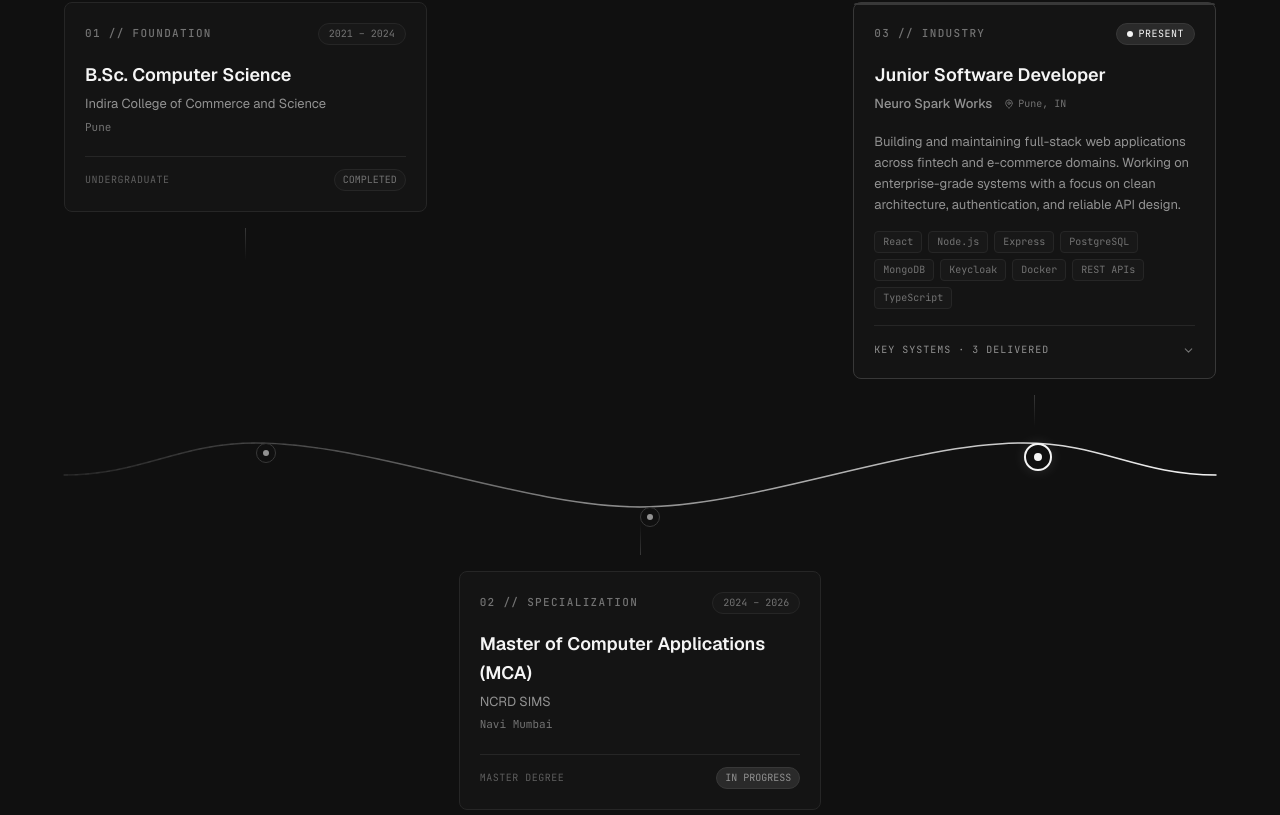
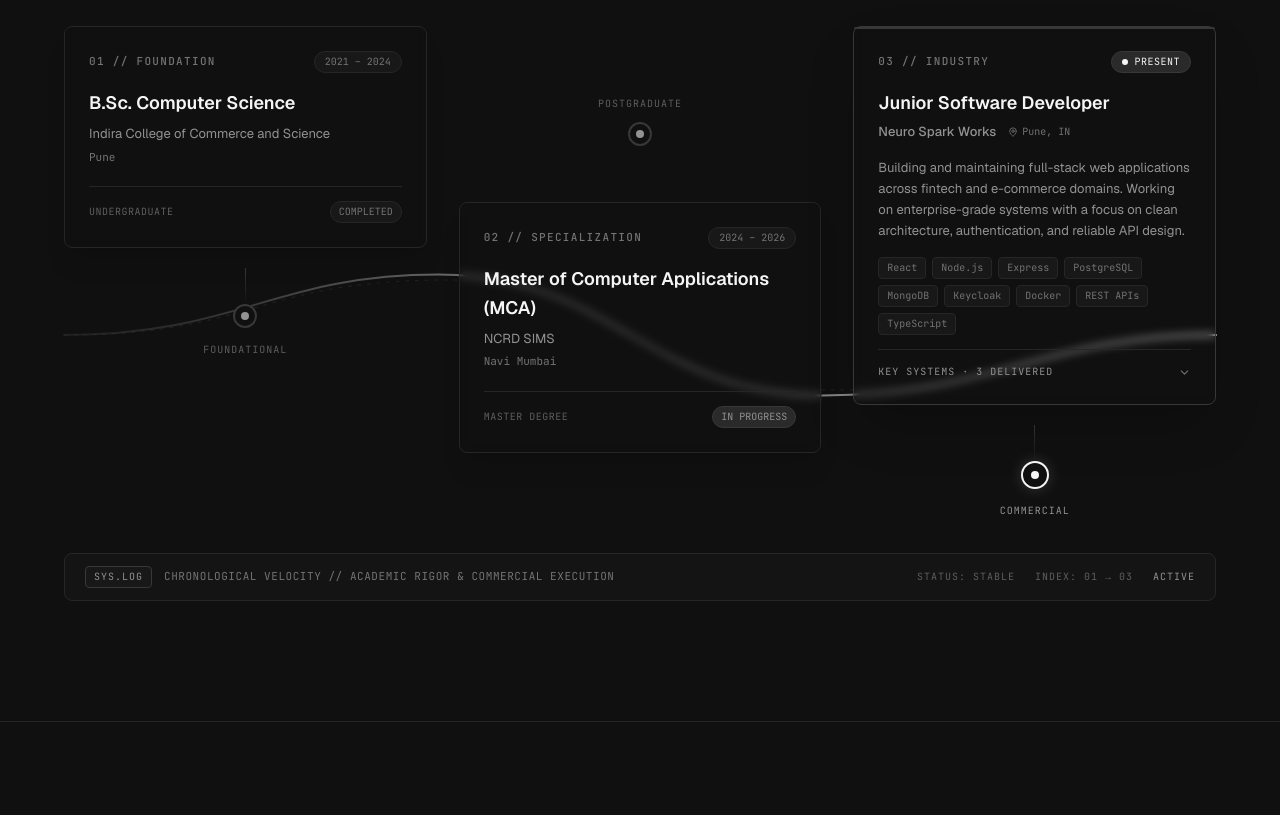
Before and after one commit to Sudesh3113/SudeshBeloshePortfolio, a React (Vite) app: page / in a window 1280 px wide. Shown: the part 3305-4120 px from the top of the page. Built offline with nearby package versions, Linux system fonts and the light colour scheme.

Commit message:
fix: experience desktop 3-col staggered S-curve layout matching reference

```diff
--- a/src/components/experience/ExperienceSection.tsx
+++ b/src/components/experience/ExperienceSection.tsx
@@ -26,7 +26,7 @@ function DeliveredSystemsList({ projectIds }: { projectIds: string[] }) {
   if (items.length === 0) return null
 
   return (
-    <div className="pt-4 mt-4 border-t border-border-rest">
+    <div className="pt-3.5 mt-3.5 border-t border-border-rest">
       <button
         type="button"
         onClick={() => setOpen(prev => !prev)}
@@ -73,6 +73,85 @@ function DeliveredSystemsList({ projectIds }: { projectIds: string[] }) {
   )
 }
 
+/* ───────────── desktop: node ring + stem connector ───────────────── */
+
+function DesktopMilestoneNode({
+  label,
+  direction,
+  active = false,
+  delay = 0.3,
+}: {
+  label: string
+  direction: 'down' | 'up'
+  active?: boolean
+  delay?: number
+}) {
+  const stem = (
+    <div
+      className={`w-px h-9 ${
+        direction === 'down'
+          ? 'bg-gradient-to-b from-border-hover to-text-muted/70'
+          : 'bg-gradient-to-b from-text-muted/70 to-border-hover'
+      }`}
+    />
+  )
+
+  const ring = (
+    <m.div
+      initial={{ scale: 0, opacity: 0 }}
+      whileInView={{ scale: 1, opacity: 1 }}
+      viewport={{ once: true, amount: 0.2 }}
+      transition={{ duration: 0.35, delay, ease: [0.16, 1, 0.3, 1] as const }}
+      className={`relative flex items-center justify-center rounded-full bg-bg transition-all duration-300 group-hover:scale-110 ${
+        active
+          ? 'w-7 h-7 border-2 border-text-primary shadow-[0_0_16px_rgba(245,245,245,0.16)]'
+          : 'w-6 h-6 border-2 border-border-hover group-hover:border-text-primary'
+      }`}
+    >
+      <span
+        className={`rounded-full ${
+          active
+            ? 'w-2 h-2 bg-text-primary animate-pulse-dot'
+            : 'w-2 h-2 bg-text-secondary group-hover:bg-text-primary transition-colors duration-300'
+        }`}
+      />
+    </m.div>
+  )
+
+  const tag = (
+    <span
+      className={`font-mono text-[10px] tracking-widest uppercase ${
+        active ? 'text-text-secondary' : 'text-text-faint'
+      }`}
+    >
+      {label}
+    </span>
+  )
+
+  return (
+    <div
+      className={`hidden lg:flex flex-col items-center ${
+        direction === 'down' ? 'mt-5' : 'mb-5'
+      }`}
+      aria-hidden="true"
+    >
+      {direction === 'down' ? (
+        <>
+          {stem}
+          {ring}
+          <div className="mt-2">{tag}</div>
+        </>
+      ) : (
+        <>
+          <div className="mb-2">{tag}</div>
+          {ring}
+          {stem}
+        </>
+      )}
+    </div>
+  )
+}
+
 /* ───────────── mobile: left-rail node dot + connecting line ───────── */
 
 function MobileNodeRail({
@@ -98,139 +177,6 @@ function MobileNodeRail({
       {!isLast && (
         <div className="flex-1 w-px bg-gradient-to-b from-border-hover via-border-rest to-border-rest/30 mt-2" />
       )}
-    </div>
-  )
-}
-
-/* ──────────────────────── card wrappers ───────────────────────────── */
-
-/** Top-row card: B.Sc. or Industry — sits ABOVE the wave, stem goes DOWN */
-function TopCard({ children, delay = 0 }: { children: React.ReactNode; delay?: number }) {
-  return (
-    <m.div
-      initial={{ opacity: 0, y: 20 }}
-      whileInView={{ opacity: 1, y: 0 }}
-      viewport={{ once: true, amount: 0.15 }}
-      transition={{ duration: 0.5, delay, ease: [0.16, 1, 0.3, 1] as const }}
-      className="flex flex-col"
-    >
-      {children}
-      {/* Stem connecting card bottom → wave node */}
-      <div className="hidden lg:flex flex-col items-center mt-4" aria-hidden="true">
-        <div className="w-px flex-1 min-h-[32px] bg-gradient-to-b from-border-hover to-transparent" />
-      </div>
-    </m.div>
-  )
-}
-
-/** Bottom-row card: MCA — sits BELOW the wave, stem goes UP */
-function BottomCard({ children, delay = 0 }: { children: React.ReactNode; delay?: number }) {
-  return (
-    <m.div
-      initial={{ opacity: 0, y: -20 }}
-      whileInView={{ opacity: 1, y: 0 }}
-      viewport={{ once: true, amount: 0.15 }}
-      transition={{ duration: 0.5, delay, ease: [0.16, 1, 0.3, 1] as const }}
-      className="flex flex-col"
-    >
-      {/* Stem connecting wave node → card top */}
-      <div className="hidden lg:flex flex-col items-center mb-4" aria-hidden="true">
-        <div className="w-px flex-1 min-h-[32px] bg-gradient-to-b from-transparent to-border-hover" />
-      </div>
-      {children}
-    </m.div>
-  )
-}
-
-/* ──────────────────────── wave + nodes ────────────────────────────── */
-
-/**
- * SVG S-curve from left-mid → up-left crest → down-centre trough → up-right crest
- * viewBox 1200 × 96; nodes at:
- *   01  x=200  y=16   → left=16.666%  top=16.666%
- *   02  x=600  y=80   → left=50%      top=83.333%
- *   03  x=1000 y=16   → left=83.333%  top=16.666%
- */
-function DesktopWave() {
-  const PATH =
-    'M 0,48 C 80,48 120,16 200,16 C 320,16 480,80 600,80 C 720,80 880,16 1000,16 C 1080,16 1120,48 1200,48'
-
-  const nodes: Array<{
-    left: string
-    top: string
-    delay: number
-    active?: boolean
-    label: string
-  }> = [
-    { left: '16.666%', top: '16.666%', delay: 0.3, label: 'B.SC.' },
-    { left: '50%', top: '83.333%', delay: 0.55, label: 'MCA' },
-    { left: '83.333%', top: '16.666%', delay: 0.8, active: true, label: 'INDUSTRY' },
-  ]
-
-  return (
-    <div
-      className="hidden lg:block relative w-full h-[96px] pointer-events-none select-none my-0"
-      aria-hidden="true"
-    >
-      <svg
-        className="absolute inset-0 w-full h-full overflow-visible"
-        viewBox="0 0 1200 96"
-        preserveAspectRatio="none"
-        fill="none"
-      >
-        <defs>
-          <linearGradient id="expWaveGrad" x1="0%" y1="0%" x2="100%" y2="0%">
-            <stop offset="0%" stopColor="#383838" stopOpacity="0.5" />
-            <stop offset="45%" stopColor="#929292" stopOpacity="0.9" />
-            <stop offset="100%" stopColor="#F5F5F5" stopOpacity="1" />
-          </linearGradient>
-        </defs>
-
-        {/* faint dashed guide — always visible */}
-        <path
-          d={PATH}
-          stroke="#262626"
-          strokeWidth="1"
-          strokeDasharray="4 7"
-        />
-
-        {/* animated primary curve */}
-        <m.path
-          d={PATH}
-          stroke="url(#expWaveGrad)"
-          strokeWidth="1.5"
-          strokeLinecap="round"
-          initial={{ pathLength: 0, opacity: 0 }}
-          whileInView={{ pathLength: 1, opacity: 1 }}
-          viewport={{ once: true, amount: 0.3 }}
-          transition={{ duration: 1.2, ease: [0.16, 1, 0.3, 1] as const }}
-        />
-      </svg>
-
-      {/* milestone node rings */}
-      {nodes.map((node, i) => (
-        <m.div
-          key={i}
-          initial={{ scale: 0, opacity: 0 }}
-          whileInView={{ scale: 1, opacity: 1 }}
-          viewport={{ once: true, amount: 0.3 }}
-          transition={{ duration: 0.3, delay: node.delay }}
-          className={`absolute -translate-x-1/2 -translate-y-1/2 flex items-center justify-center rounded-full bg-bg ${
-            node.active
-              ? 'w-7 h-7 border-2 border-text-primary shadow-[0_0_14px_rgba(245,245,245,0.12)]'
-              : 'w-5 h-5 border border-border-hover'
-          }`}
-          style={{ left: node.left, top: node.top }}
-        >
-          <span
-            className={`rounded-full ${
-              node.active
-                ? 'w-2 h-2 bg-text-primary animate-pulse-dot'
-                : 'w-1.5 h-1.5 bg-text-secondary'
-            }`}
-          />
-        </m.div>
-      ))}
     </div>
   )
 }
@@ -270,7 +216,7 @@ export function ExperienceSection() {
           whileInView={{ opacity: 1, y: 0 }}
           viewport={{ once: true, amount: 0.2 }}
           transition={{ duration: 0.5, ease: [0.16, 1, 0.3, 1] as const }}
-          className="flex flex-col md:flex-row md:items-end justify-between gap-6 pb-10 mb-10 border-b border-border-rest"
+          className="flex flex-col md:flex-row md:items-end justify-between gap-6 pb-10 mb-8 border-b border-border-rest"
         >
           <div>
             <SectionTag index="04" label="CHRONOLOGY & FOUNDATION" pulse className="mb-4" />
@@ -294,42 +240,80 @@ export function ExperienceSection() {
           </div>
         </m.div>
 
-        {/* ── Desktop S-Curve Layout ── */}
-        <div className="hidden lg:block">
-          {/*
-            Structure:
-              Row A  → [BSc card col-1] [empty col-2] [Industry card col-3]   (top cards)
-              Row B  → [wave spanning all 3 cols]
-              Row C  → [empty col-1] [MCA card col-2] [empty col-3]           (bottom card)
+        {/* ── Desktop Staggered 3-Column S-Curve Composition ── */}
+        <div className="hidden lg:block relative pt-8 pb-6">
+          {/* Ambient S-Curve SVG Vector Connector sweeping behind the 3 columns */}
+          <div
+            className="absolute inset-x-0 top-[54%] -translate-y-1/2 pointer-events-none z-0"
+            aria-hidden="true"
+          >
+            <svg
+              className="w-full h-44 overflow-visible"
+              viewBox="0 0 1200 160"
+              preserveAspectRatio="none"
+              fill="none"
+            >
+              <defs>
+                <linearGradient id="expStreamGradient" x1="0%" y1="0%" x2="100%" y2="0%">
+                  <stop offset="0%" stopColor="#383838" stopOpacity="0.35" />
+                  <stop offset="35%" stopColor="#929292" stopOpacity="0.7" />
+                  <stop offset="70%" stopColor="#929292" stopOpacity="0.9" />
+                  <stop offset="100%" stopColor="#F5F5F5" stopOpacity="0.95" />
+                </linearGradient>
+              </defs>
 
-            We use a plain flex approach so heights are deterministic:
-            - Top row: 3-column flex, each column `flex-1`
-            - Wave row: fixed height div
-            - Bottom row: MCA centred in col-2 position
-          */}
+              {/* Subtle Secondary Ghost Dashed Wave */}
+              <path
+                d="M 0,80 C 200,80 200,30 400,30 C 600,30 600,130 800,130 C 1000,130 1000,80 1200,80"
+                stroke="#262626"
+                strokeWidth="1"
+                strokeDasharray="4 6"
+                opacity="0.75"
+              />
 
-          {/* Row A: top cards */}
-          <div className="flex gap-8 items-stretch">
-            {/* Col 1 — BSc */}
-            <div className="flex-1">
+              {/* Primary Harmonic Bezier Wave — draws in on scroll */}
+              <m.path
+                d="M 0,80 C 180,80 220,25 390,25 C 570,25 610,135 790,135 C 970,135 1020,80 1200,80"
+                stroke="url(#expStreamGradient)"
+                strokeWidth="1.75"
+                strokeLinecap="round"
+                initial={{ pathLength: 0, opacity: 0.25 }}
+                whileInView={{ pathLength: 1, opacity: 1 }}
+                viewport={{ once: true, amount: 0.2 }}
+                transition={{ duration: 1.25, ease: [0.16, 1, 0.3, 1] as const }}
+              />
+            </svg>
+          </div>
+
+          {/* 3-Column Staggered Grid */}
+          <div className="grid grid-cols-3 gap-8 relative z-10 items-start">
+            {/* ── 01 // FOUNDATION (B.Sc. CS) — Top-aligned ── */}
             {bsc && (
-                <TopCard delay={0}>
-                  <div className="p-5 rounded-lg border border-border-rest bg-surface-low hover:border-border-hover hover:-translate-y-0.5 transition-all duration-base group">
+              <m.div
+                initial={{ opacity: 0, y: 20 }}
+                whileInView={{ opacity: 1, y: 0 }}
+                viewport={{ once: true, amount: 0.2 }}
+                transition={{ duration: 0.5, ease: [0.16, 1, 0.3, 1] as const }}
+                className="group flex flex-col -translate-y-4"
+              >
+                <div className="p-6 rounded-lg border border-border-rest bg-surface-low/95 backdrop-blur-sm hover:border-border-hover hover:-translate-y-0.5 transition-all duration-base shadow-xl">
                   <div className="flex flex-wrap items-center justify-between gap-2 mb-4">
                     <span className="label-caps text-text-faint">01 // FOUNDATION</span>
                     <span className="font-mono text-[10px] px-2.5 py-0.5 rounded-full border border-border-rest bg-surface-card text-text-muted">
                       {bsc.startYear} – {bsc.endYear}
                     </span>
                   </div>
+
                   <h3
-                      className="font-sans font-semibold text-text-primary mb-1"
+                    className="font-sans font-semibold text-text-primary mb-1.5 group-hover:text-white transition-colors"
                     style={{ fontSize: 'var(--text-headline-sm)' }}
                   >
                     {bsc.degree} {bsc.field}
                   </h3>
                   <p className="font-sans text-[13px] text-text-secondary mb-1">{bsc.institution}</p>
                   <p className="font-mono text-[11px] text-text-muted mb-5">{bsc.location}</p>
-                    <div className="pt-3 border-t border-border-rest flex items-center justify-between">
+
+                  <div className="pt-3.5 border-t border-border-rest flex items-center justify-between">
                     <span className="font-mono text-[10px] uppercase tracking-wider text-text-faint">
                       UNDERGRADUATE
                     </span>
@@ -338,19 +322,62 @@ export function ExperienceSection() {
                     </span>
                   </div>
                 </div>
-                </TopCard>
+
+                <DesktopMilestoneNode label="FOUNDATIONAL" direction="down" delay={0.3} />
+              </m.div>
             )}
+
+            {/* ── 02 // SPECIALIZATION (MCA) — Staggered lower ── */}
+            {mca && (
+              <m.div
+                initial={{ opacity: 0, y: 24 }}
+                whileInView={{ opacity: 1, y: 0 }}
+                viewport={{ once: true, amount: 0.2 }}
+                transition={{ duration: 0.5, delay: 0.12, ease: [0.16, 1, 0.3, 1] as const }}
+                className="group flex flex-col mt-16"
+              >
+                <DesktopMilestoneNode label="POSTGRADUATE" direction="up" delay={0.55} />
+
+                <div className="p-6 rounded-lg border border-border-rest bg-surface-low/95 backdrop-blur-sm hover:border-border-hover hover:-translate-y-0.5 transition-all duration-base shadow-xl">
+                  <div className="flex flex-wrap items-center justify-between gap-2 mb-4">
+                    <span className="label-caps text-text-faint">02 // SPECIALIZATION</span>
+                    <span className="font-mono text-[10px] px-2.5 py-0.5 rounded-full border border-border-rest bg-surface-card text-text-muted">
+                      {mca.startYear} – {mca.endYear}
+                    </span>
                   </div>
 
-            {/* Col 2 — empty on top row */}
-            <div className="flex-1" />
+                  <h3
+                    className="font-sans font-semibold text-text-primary mb-1.5 group-hover:text-white transition-colors"
+                    style={{ fontSize: 'var(--text-headline-sm)' }}
+                  >
+                    {mca.field} ({mca.degree})
+                  </h3>
+                  <p className="font-sans text-[13px] text-text-secondary mb-1">{mca.institution}</p>
+                  <p className="font-mono text-[11px] text-text-muted mb-5">{mca.location}</p>
 
-            {/* Col 3 — Industry */}
-            <div className="flex-1">
+                  <div className="pt-3.5 border-t border-border-rest flex items-center justify-between">
+                    <span className="font-mono text-[10px] uppercase tracking-wider text-text-faint">
+                      MASTER DEGREE
+                    </span>
+                    <span className="font-mono text-[10px] px-2 py-0.5 rounded-full bg-surface-high text-text-secondary border border-border-hover">
+                      {mca.status === 'in-progress' ? 'IN PROGRESS' : 'COMPLETED'}
+                    </span>
+                  </div>
+                </div>
+              </m.div>
+            )}
+
+            {/* ── 03 // INDUSTRY (Neuro Spark Works) — Top-aligned ── */}
             {exp && (
-                <TopCard delay={0.15}>
-                  <div className="relative p-5 rounded-lg border border-border-hover bg-surface-low hover:border-text-muted/60 hover:-translate-y-0.5 transition-all duration-base">
-                    {/* top highlight bar */}
+              <m.div
+                initial={{ opacity: 0, y: 20 }}
+                whileInView={{ opacity: 1, y: 0 }}
+                viewport={{ once: true, amount: 0.2 }}
+                transition={{ duration: 0.5, delay: 0.22, ease: [0.16, 1, 0.3, 1] as const }}
+                className="group flex flex-col -translate-y-4"
+              >
+                <div className="relative p-6 rounded-lg border border-border-hover bg-surface-low/95 backdrop-blur-sm hover:border-text-muted/60 hover:-translate-y-0.5 transition-all duration-base shadow-2xl">
+                  {/* Subtle monochrome top highlight bar */}
                   <div
                     className="absolute top-0 inset-x-0 h-[2px] bg-gradient-to-r from-border-hover via-text-primary/80 to-border-hover rounded-t-lg"
                     aria-hidden="true"
@@ -372,71 +399,54 @@ export function ExperienceSection() {
                   >
                     {exp.role}
                   </h3>
-                    <div className="flex flex-wrap items-center gap-x-3 gap-y-1 mb-4">
+                  <div className="flex flex-wrap items-center gap-x-3 gap-y-1 mb-3.5">
                     <p className="font-sans text-[13px] font-medium text-text-secondary">{exp.company}</p>
                     <span className="inline-flex items-center gap-1 font-mono text-[10px] text-text-muted">
                       <MapPin size={10} />
                       {exp.location}
                     </span>
                   </div>
+
                   <p className="font-sans text-[13px] text-text-secondary leading-relaxed mb-4">
                     {exp.description}
                   </p>
+
                   <div className="flex flex-wrap gap-1.5">
                     {exp.skills.map(skill => (
                       <SkillChip key={skill} label={skill} />
                     ))}
                   </div>
+
                   <DeliveredSystemsList projectIds={exp.projectIds} />
                 </div>
-                </TopCard>
-              )}
-            </div>
-          </div>
 
-          {/* Row B: S-Curve Wave */}
-          <DesktopWave />
-
-          {/* Row C: MCA card centred in col-2 position */}
-          <div className="flex gap-8">
-            {/* Col 1 — empty */}
-            <div className="flex-1" />
-
-            {/* Col 2 — MCA */}
-            <div className="flex-1">
-              {mca && (
-                <BottomCard delay={0.1}>
-                  <div className="p-5 rounded-lg border border-border-rest bg-surface-low hover:border-border-hover hover:-translate-y-0.5 transition-all duration-base">
-                    <div className="flex flex-wrap items-center justify-between gap-2 mb-4">
-                      <span className="label-caps text-text-faint">02 // SPECIALIZATION</span>
-                      <span className="font-mono text-[10px] px-2.5 py-0.5 rounded-full border border-border-rest bg-surface-card text-text-muted">
-                        {mca.startYear} – {mca.endYear}
-                      </span>
-                    </div>
-                    <h3
-                      className="font-sans font-semibold text-text-primary mb-1"
-                      style={{ fontSize: 'var(--text-headline-sm)' }}
-                    >
-                      {mca.field} ({mca.degree})
-                    </h3>
-                    <p className="font-sans text-[13px] text-text-secondary mb-1">{mca.institution}</p>
-                    <p className="font-mono text-[11px] text-text-muted mb-5">{mca.location}</p>
-                    <div className="pt-3 border-t border-border-rest flex items-center justify-between">
-                      <span className="font-mono text-[10px] uppercase tracking-wider text-text-faint">
-                        MASTER DEGREE
-                      </span>
-                      <span className="font-mono text-[10px] px-2 py-0.5 rounded-full bg-surface-high text-text-secondary border border-border-hover">
-                        {mca.status === 'in-progress' ? 'IN PROGRESS' : 'COMPLETED'}
-                      </span>
-                    </div>
-                  </div>
-                </BottomCard>
+                <DesktopMilestoneNode label="COMMERCIAL" direction="down" active delay={0.8} />
+              </m.div>
             )}
           </div>
 
-            {/* Col 3 — empty */}
-            <div className="flex-1" />
+          {/* Subtle Editorial Telemetry Footer Bar */}
+          <m.div
+            initial={{ opacity: 0, y: 12 }}
+            whileInView={{ opacity: 1, y: 0 }}
+            viewport={{ once: true, amount: 0.3 }}
+            transition={{ duration: 0.45, delay: 0.25, ease: [0.16, 1, 0.3, 1] as const }}
+            className="mt-8 px-5 py-3 rounded-lg border border-border-rest bg-surface-low flex items-center justify-between gap-4"
+          >
+            <div className="flex items-center gap-3">
+              <span className="font-mono text-[10px] uppercase tracking-widest px-2 py-0.5 rounded border border-border-hover bg-surface-card text-text-secondary">
+                SYS.LOG
+              </span>
+              <span className="font-mono text-[11px] uppercase tracking-wider text-text-muted">
+                CHRONOLOGICAL VELOCITY // ACADEMIC RIGOR &amp; COMMERCIAL EXECUTION
+              </span>
             </div>
+            <div className="flex items-center gap-5 font-mono text-[10px] uppercase tracking-widest text-text-faint">
+              <span>STATUS: STABLE</span>
+              <span>INDEX: 01 → 03</span>
+              <span className="text-text-secondary">ACTIVE</span>
+            </div>
+          </m.div>
         </div>
 
         {/* ── Mobile / Tablet Vertical Spine Layout (< lg) ── */}
```
Lines whose indentation alone changed are shown as unchanged.
